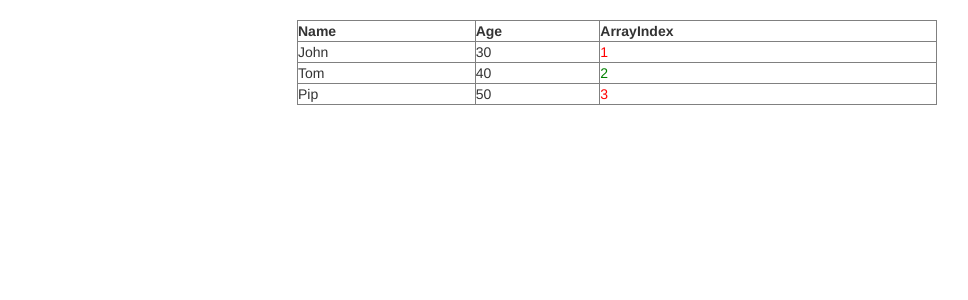
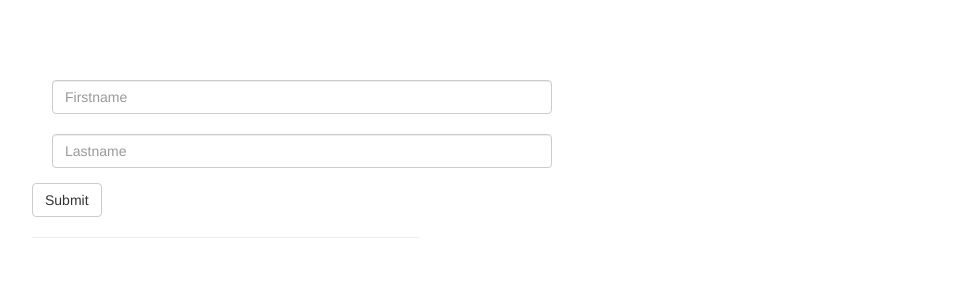
Before and after one commit to ssri442/AngularSession8_assignment8.4, an Angular app: page / in a window 1280 px wide. Shown: the top 300 px of the page, without its empty margins (43-1011 px from the left). Built offline with nearby package versions, Linux system fonts and the light colour scheme.

Commit message:
8.1commit

```diff
--- a/src/app/app.component.html
+++ b/src/app/app.component.html
@@ -1,2 +1,2 @@
 <!--The content below is only a placeholder and can be replaced.-->
-<app-table></app-table>
+<app-arraylist></app-arraylist>
--- /dev/null
+++ b/src/app/arraylist/arraylist/arraylist.component.html
@@ -0,0 +1,29 @@
+
+<div class="form-group">
+  <div class="col-sm-10">
+    <div class="form-group">
+    <input type="text" name="firstName" class="form-control" placeholder="Firstname"[(ngModel)]="firstName" #Name>
+    </div>
+    <div class="form-group">
+   <input type="text" name="lastName" class="form-control" placeholder="Lastname" [(ngModel)]="lastName" #LastName>
+    </div>
+    <button type="button" class="btn btn-default" (click)="submit(firstName,lastName)">Submit</button>
+
+    <hr/>
+    <div *ngIf="arrayList.length > 0">
+      <div class="table-responsive">
+        <table class="table table-hover">
+          <thead>
+            <tr>
+              <th>Name</th>
+              <th>LastName</th>
+            </tr>
+          </thead>
+          <tbody>
+            <tr *ngFor="let item of arrayList">
+              <td>{{item.firstName}}</td>
+              <td>{{item.lastName}}</td>
+            </tr>
+          </tbody>
+        </table>
+      </div>
--- /dev/null
+++ b/src/app/arraylist/arraylist/arraylist.component.ts
@@ -0,0 +1,28 @@
+import { Component, OnInit } from '@angular/core';
+import { FirstService } from '../../service/firstservice.service';
+
+@Component({
+  selector: 'app-arraylist',
+  templateUrl: './arraylist.component.html',
+  styleUrls: ['./arraylist.component.css']
+})
+export class ArraylistComponent {
+  title: string;
+  name: string;
+  lastName: string;
+  arrayList: any[] = [];
+
+  constructor(private _firstService: FirstService) { }
+
+  ngOnInit() { }
+
+// declaring submit function
+  submit(Name: string, LastName: string) {
+    let model = {
+      firstName: Name,
+      lastName: LastName
+    }
+    this._firstService.addGroup(model);
+    this.arrayList = this._firstService.getList();
+  }
+}
--- /dev/null
+++ b/src/app/service/firstservice.service.ts
@@ -0,0 +1,18 @@
+import { Injectable } from '@angular/core';
+
+@Injectable()
+export class FirstService {
+
+  ArrayGroup: any[] = [];
+
+  // Adding list of objects to the Array Group
+  addGroup(arrayListDetail: any) {
+    this.ArrayGroup.unshift(arrayListDetail);
+  }
+
+  //Getting the array group
+  getList(): any[] {
+    return this.ArrayGroup;
+  }
+
+}
```
Also changed, not shown: src/app/app.module.ts (+5 -2 lines), src/app/arraylist/arraylist/arraylist.component.css (added), 2 other files (tests, documents, lock files or other folders).
